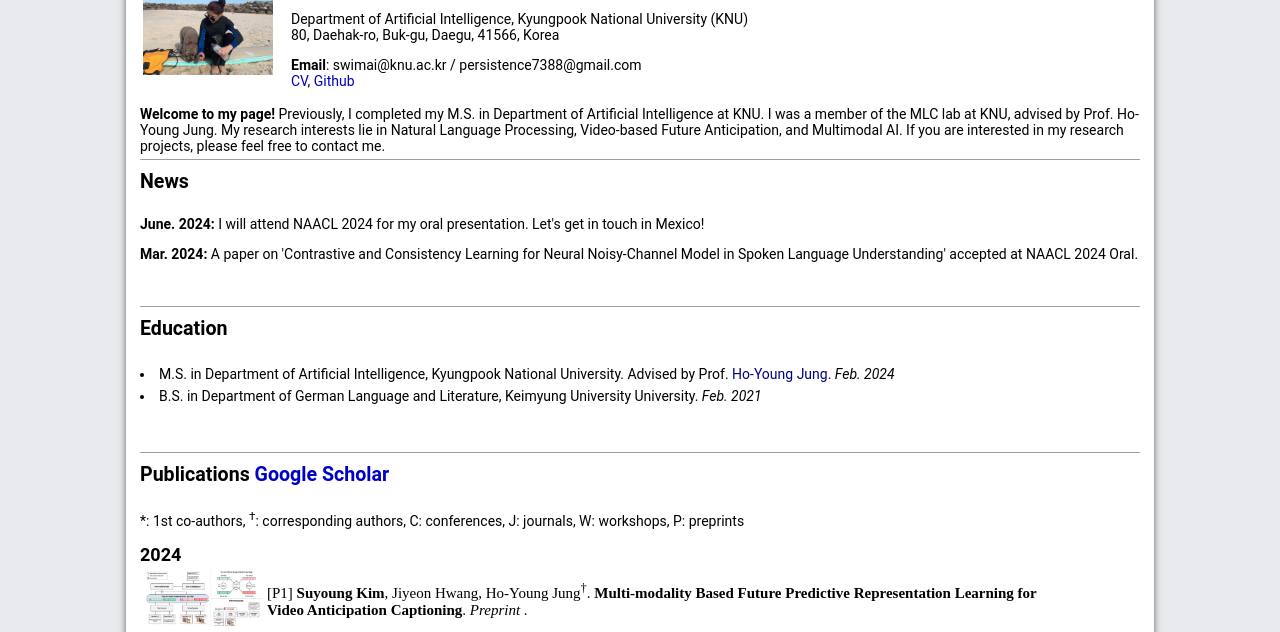
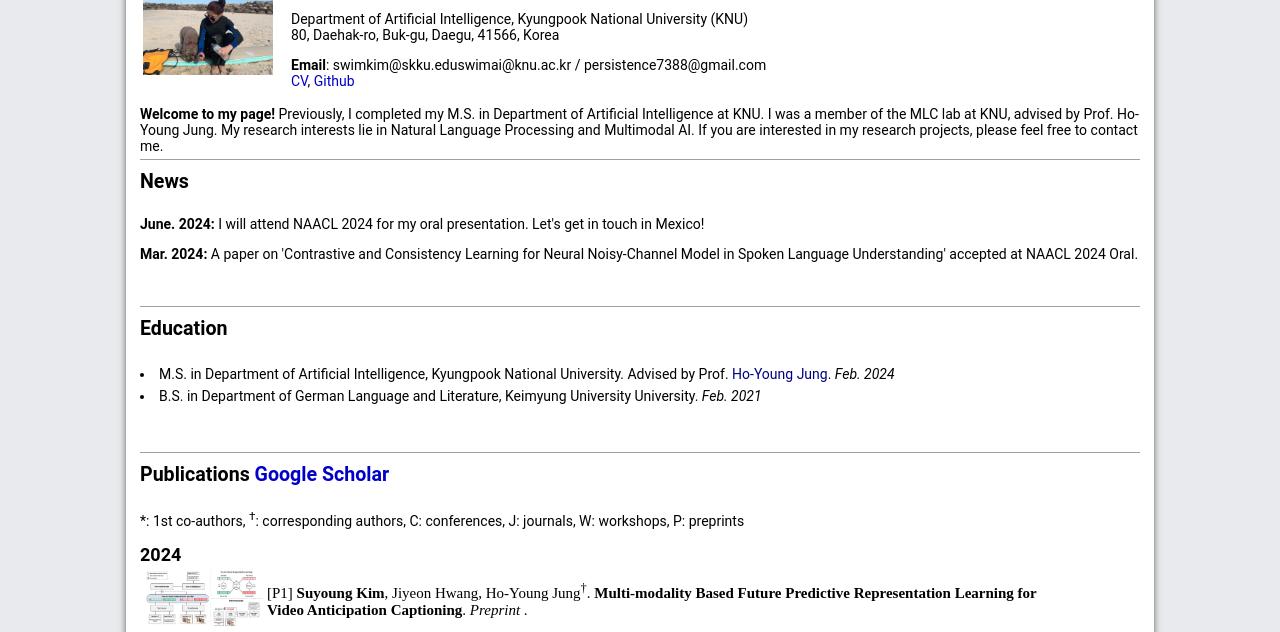
Before and after one commit to syoung7388/syoung7388.github.io, a plain HTML site: page index.html in a window 1280 px wide. Shown: the part 153-785 px from the top of the page. Drawn offline with nearby package versions, Linux system fonts and the light colour scheme.

Commit message:
Update index.html

```diff
--- a/index.html
+++ b/index.html
@@ -25,13 +25,13 @@
            M.S., <a href="https://sites.google.com/view/mlc-lab">MLC Lab</a> </p>
           <p class="information">Department of Artificial Intelligence, Kyungpook National University (KNU)<br>
             80, Daehak-ro, Buk-gu, Daegu, 41566, Korea<br></p>
-          <p class="information"><strong>Email</strong>: <span class="unselectable">swimai<span class="mock"></span><span class="hide">xkxkxk</span>@knu.ac.kr</span> <span class="unselectable">/ persistence7388<span class="mock"></span><span class="hide">xkxkxk</span>@gmail.com</span> </br>
+          <p class="information"><strong>Email</strong>: <span class="unselectable">swimkim<span class="mock"></span><span class="hide">xkxkxk</span>@skku.edu</span><span class="unselectable">swimai<span class="mock"></span><span class="hide">xkxkxk</span>@knu.ac.kr</span> <span class="unselectable">/ persistence7388<span class="mock"></span><span class="hide">xkxkxk</span>@gmail.com</span> </br>
 	  <a href="https://drive.google.com/file/d/1GzzBDH58s9OlMyOCtAnNVSeaX58N5-_t/view?usp=sharing">CV</a>, <a href="https://github.com/syoung7388">Github</a> </p>
         </td>
       </tr>
     </tbody></table>
   <strong>Welcome to my page!</strong> Previously, I completed my M.S. in Department of Artificial Intelligence at KNU. I was a member of the MLC lab at KNU, advised by Prof. Ho-Young Jung.
-	  My research interests lie in Natural Language Processing, Video-based Future Anticipation, and Multimodal AI. If you are interested in my research projects, please feel free to contact me.
+	  My research interests lie in Natural Language Processing and Multimodal AI. If you are interested in my research projects, please feel free to contact me.
 
    <a id="news" class="anchor"></a><span class="section">News</span>
     	<p class="news">
```
